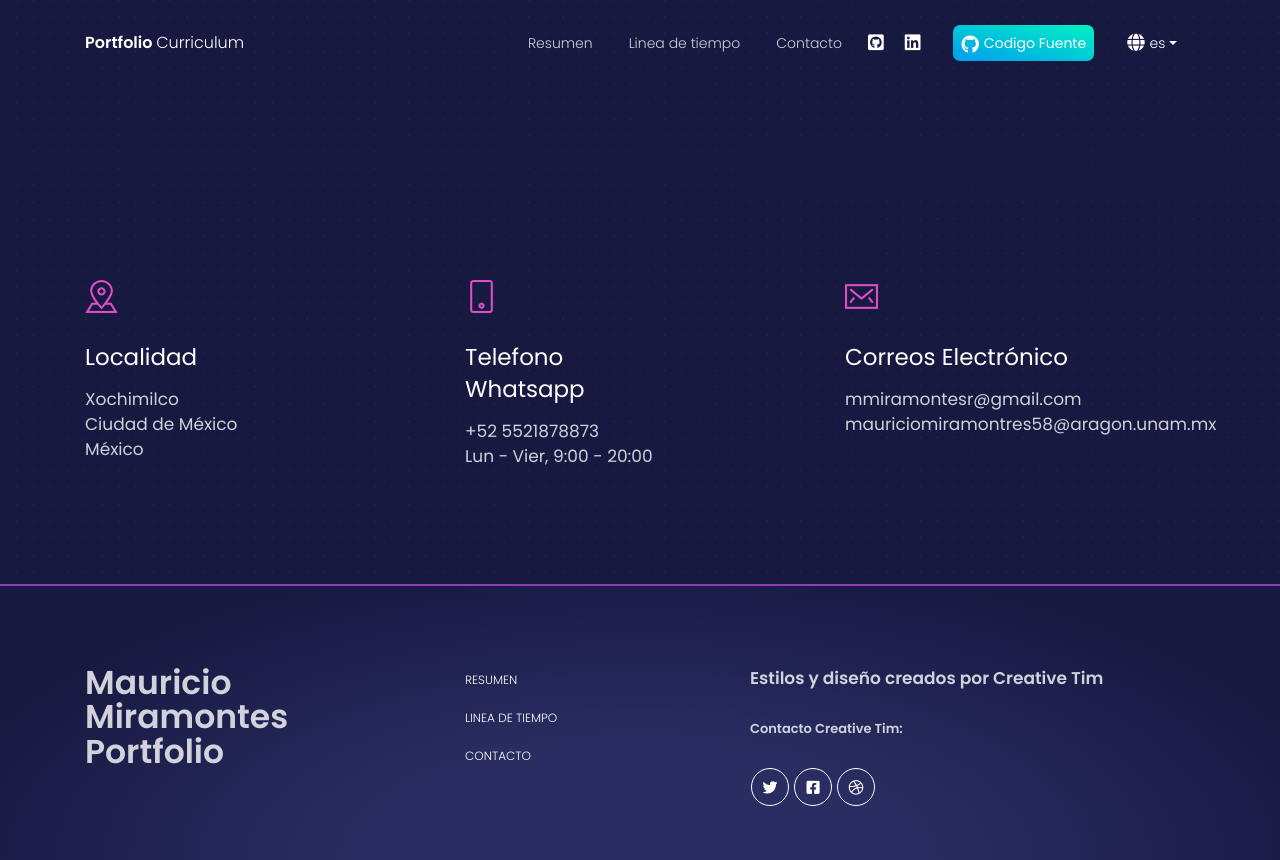
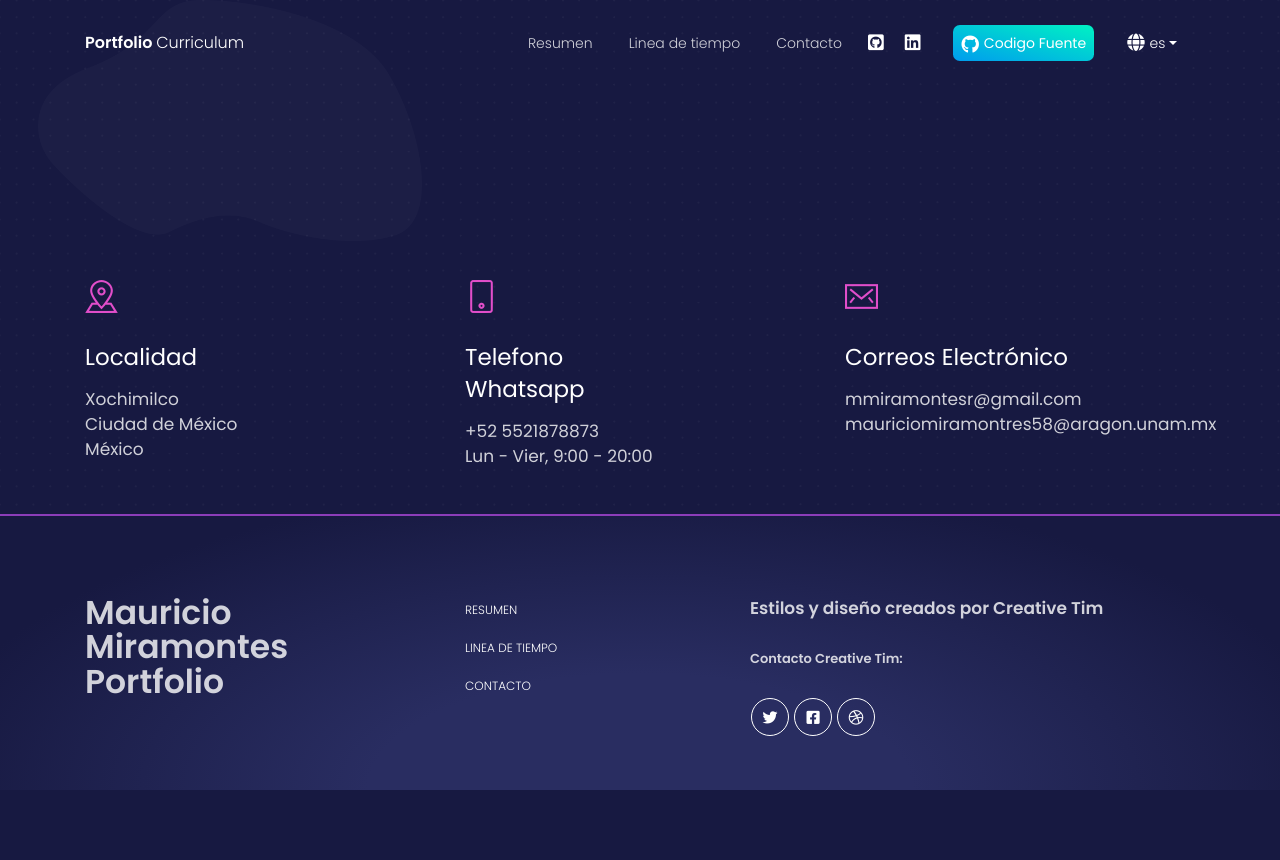
Before and after one commit to MauricioMiramontes/react-portfolio, a React (Create React App) app: page /contacto in a window 1280 px wide. After the commit the page ends 800 px from the top, so only its background shows below. Built offline with nearby package versions, Linux system fonts and the light colour scheme.

Commit message:
Cambio estetico a contacto

```diff
--- a/src/views/Contacto.js
+++ b/src/views/Contacto.js
@@ -15,10 +15,14 @@ function Contacto(props) {
     <>
       <NavbarComp lenguage={props.lenguage} changeLenguage={props.changeLenguage} />
       <div className="wrapper index-page">
-        <section className="section">
+        <section className="section section-pagination">
+          <img
+            alt="..."
+            className="path path1"
+            src={require("assets/img/path4.png").default}
+          />
           <Container>
             <Row>
-
               <Col md="4">
                 <div className="info ">
                   <div className="icon icon-primary">
@@ -36,14 +40,14 @@ function Contacto(props) {
                   </div>
                 </div>
               </Col>
-              <Col md="4" className = "">
+              <Col md="4" className="">
                 <div className="info ">
                   <div className="icon icon-primary">
                     <i className="tim-icons icon-mobile" />
                   </div>
                   <div className="description">
                     <h3 className="info-title">
-                    {props.lenguage === "es" ? <>Telefono <br/> Whatsapp</> : <>Phone number <br/> Whatsapp</>}
+                      {props.lenguage === "es" ? <>Telefono <br /> Whatsapp</> : <>Phone number <br /> Whatsapp</>}
                     </h3>
                     <h4>
                       +52 5521878873 <br />
```
